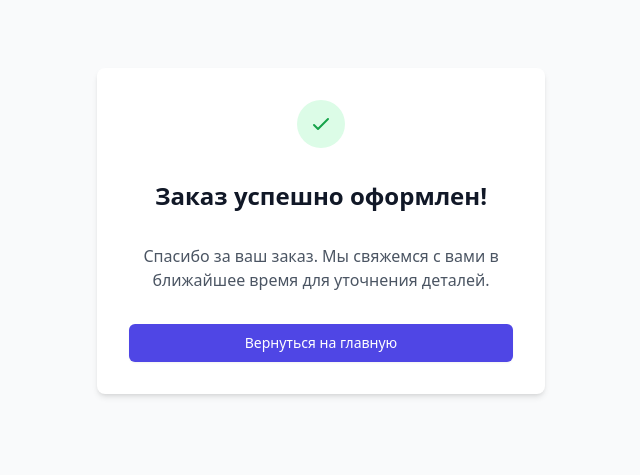
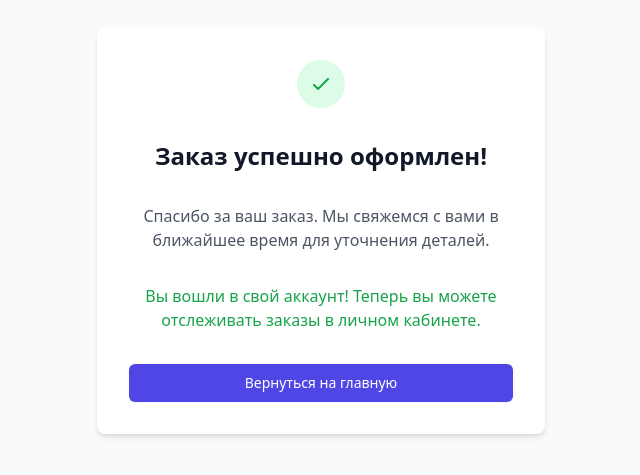
Before and after one commit to runas555/ikeber-next, a Next.js app: page /order-success in a window 1280 px wide. Shown: the part 169-644 px from the top of the page, without its empty margins (319-959 px from the left). Built offline with nearby package versions, Linux system fonts and the light colour scheme; no server answers.

Commit message:
success  updated

```diff
--- a/src/app/order-success/page.tsx
+++ b/src/app/order-success/page.tsx
@@ -30,6 +30,9 @@ export default function OrderSuccessPage() {
         <p className="mt-2 text-gray-600">
           Спасибо за ваш заказ. Мы свяжемся с вами в ближайшее время для уточнения деталей.
         </p>
+        <p className="mt-2 text-green-600 font-medium">
+          Вы вошли в свой аккаунт! Теперь вы можете отслеживать заказы в личном кабинете.
+        </p>
         <div className="mt-8">
           <Button
             onClick={() => router.push('/')}
```
